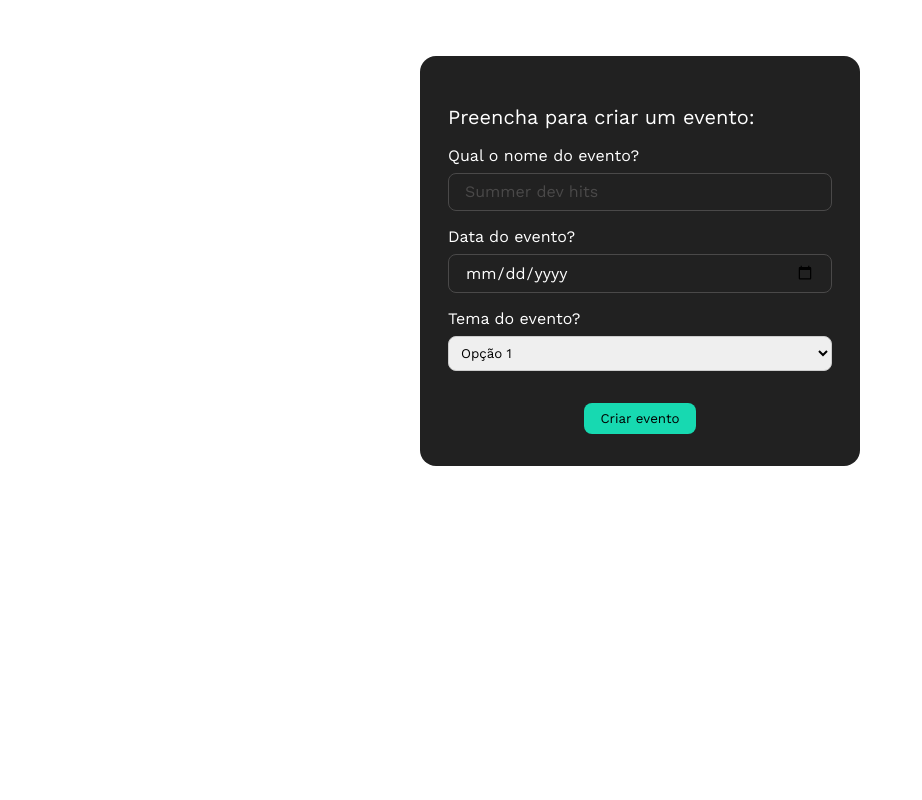
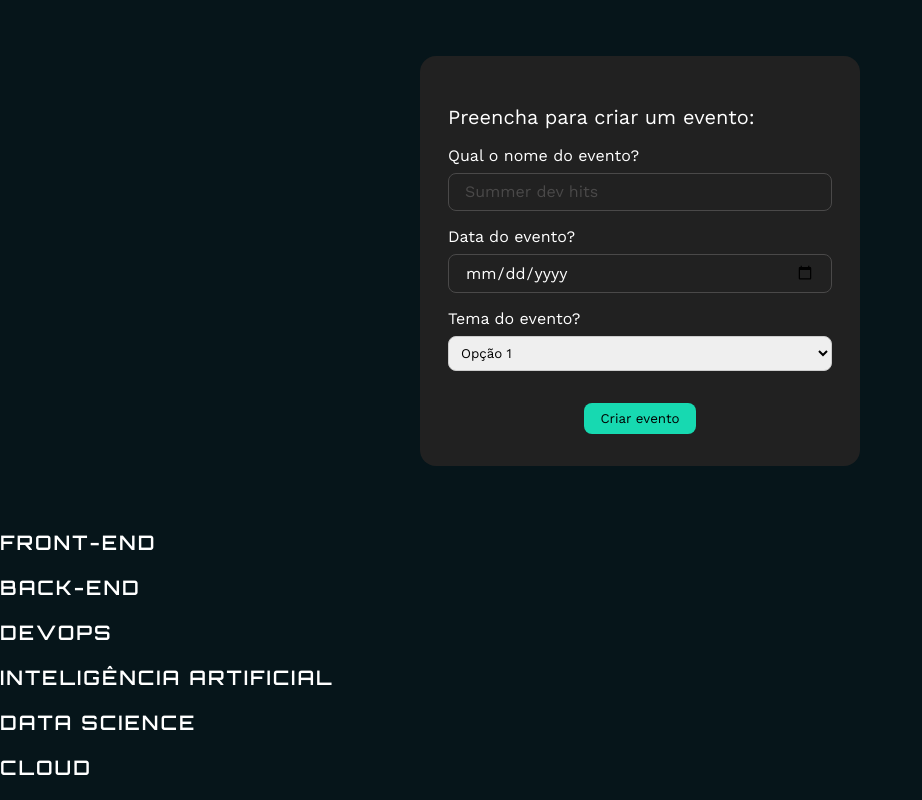
Before and after one commit to RaphaelSilvestreAlves/tecboard, a React (Vite) app: page / in a window 1280 px wide. Shown: the part 691-1491 px from the top of the page, without its empty margins (0-922 px from the left). Before the commit the page ends 1221 px from the top, so only its background shows below. Built offline with nearby package versions, Linux system fonts and the light colour scheme.

Commit message:
adjusted backgorund and added themes to app.jsx

```diff
--- a/index.html
+++ b/index.html
@@ -8,7 +8,7 @@
     <link rel="preconnect" href="https://fonts.googleapis.com" />
     <link rel="preconnect" href="https://fonts.gstatic.com" crossorigin />
     <link
-      href="https://fonts.googleapis.com/css2?family=Work+Sans:ital,wght@0,100..900;1,100..900&display=swap"
+      href="https://fonts.googleapis.com/css2?family=Orbitron:wght@400..900&family=Work+Sans:ital,wght@0,100..900;1,100..900&display=swap"
       rel="stylesheet"
     />
   </head>
--- a/src/App.css
+++ b/src/App.css
@@ -7,13 +7,3 @@ header {
   display: flex;
   justify-content: center;
 }
-
-section {
-  background: linear-gradient(180deg, #17e4b9 0%, #091d24 100%);
-  display: flex;
-  justify-content: center;
-}
-
-section img {
-  max-width: 90%;
-}
--- a/src/App.jsx
+++ b/src/App.jsx
@@ -1,18 +1,36 @@
 import "./App.css";
+import { Banner } from "./components/Banner";
 import { FormularioDeEvento } from "./components/FormularioDeEvento";
+import { Tema } from "./components/Tema";
 
 // no react, componentes são FUNÇÕES
 
 function App() {
+  const temas = [
+    { id: 1, nome: "front-end" },
+    { id: 2, nome: "back-end" },
+    { id: 3, nome: "devops" },
+    { id: 4, nome: "inteligência artificial" },
+    { id: 5, nome: "data science" },
+    { id: 6, nome: "cloud" },
+  ];
+
+  temas.map;
+
   return (
     <main>
       <header>
         <img src="/logo.png" alt="" />
       </header>
-      <section>
-        <img src="/banner.png" alt="" />
-      </section>
+      <Banner />
       <FormularioDeEvento />
+      {temas.map(function (item) {
+        return (
+          <section key={item.id}>
+            <Tema tema={item}></Tema>
+          </section>
+        );
+      })}
     </main>
   );
 }
--- /dev/null
+++ b/src/components/Banner/banner.estilos.css
@@ -0,0 +1,9 @@
+.banner {
+  background: linear-gradient(180deg, #17e4b9 0%, #091d24 100%);
+  display: flex;
+  justify-content: center;
+}
+
+.banner img {
+  max-width: 90%;
+}
--- /dev/null
+++ b/src/components/Banner/index.jsx
@@ -0,0 +1,9 @@
+import "./banner.estilos.css";
+
+export function Banner() {
+  return (
+    <section className="banner">
+      <img src="./banner.png" alt="" />
+    </section>
+  );
+}
--- /dev/null
+++ b/src/components/Tema/index.jsx
@@ -0,0 +1,5 @@
+import "./tema.estilos.css";
+
+export function Tema({ tema }) {
+  return <h3 className="titulo-tema">{tema.nome}</h3>;
+}
--- /dev/null
+++ b/src/components/Tema/tema.estilos.css
@@ -0,0 +1,9 @@
+.titulo-tema {
+  color: #ffffff;
+  font-family: "Orbitron", sans-serif;
+  font-weight: 600;
+  font-size: 20px;
+  line-height: 125%;
+  letter-spacing: 0.1em;
+  text-transform: uppercase;
+}
--- a/src/index.css
+++ b/src/index.css
@@ -1,3 +1,7 @@
 * {
   font-family: "Work Sans", sans-serif;
 }
+
+body {
+  background-color: #06151a;
+}
```
